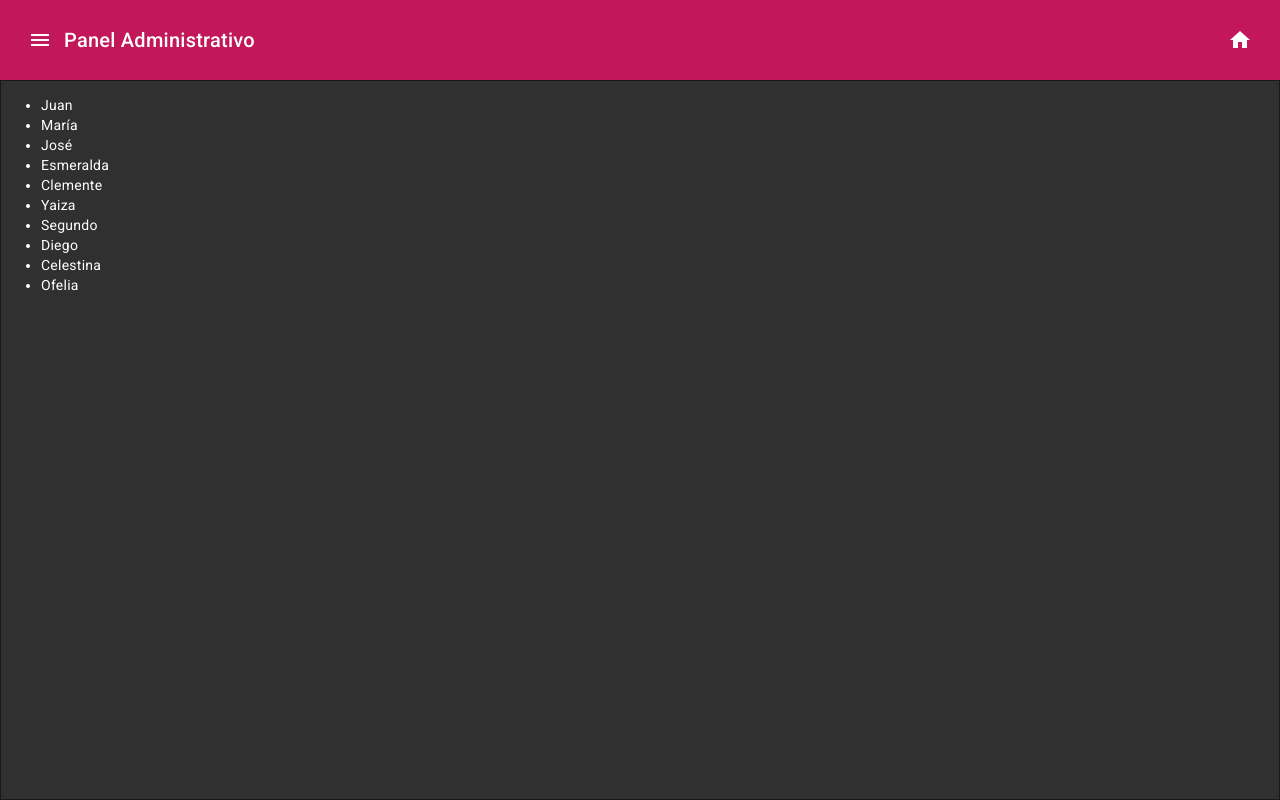
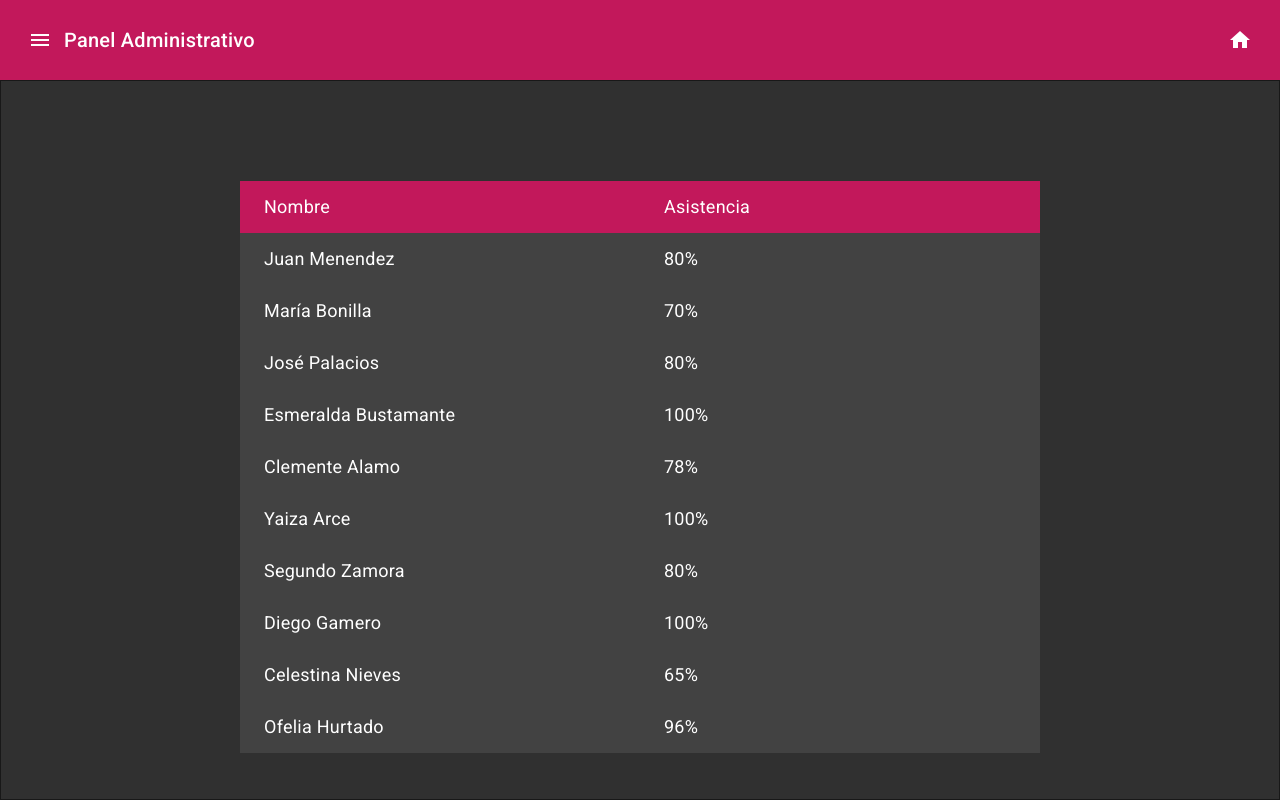
Before and after one commit to sebastianrhsarh/1PF-Riquelme, an Angular app: page /attendance in a window 1280 px wide. Built offline with nearby package versions, Linux system fonts and the light colour scheme.

Commit message:
new page attendance

```diff
--- a/src/app/administrative-panel/administrative-panel.module.ts
+++ b/src/app/administrative-panel/administrative-panel.module.ts
@@ -18,13 +18,15 @@ import { EditStudentComponent } from '../pages/edit-student/edit-student.compone
 import { MatDialogModule } from '@angular/material/dialog';
 import { SharedModule } from '../shared/shared.module';
 import { PipesModule } from '../shared/pipes/pipes.module';
+import { AttendanceComponent } from '../pages/attendance/attendance.component';
 
 @NgModule({
   declarations: [
     AdministrativePanelComponent,
     StudentsComponent,
     FormComponent,
-    EditStudentComponent
+    EditStudentComponent,
+    AttendanceComponent
   ],
   imports: [
     CommonModule,
--- a/src/app/app.module.ts
+++ b/src/app/app.module.ts
@@ -8,8 +8,7 @@ import { AttendanceComponent } from './pages/attendance/attendance.component';
 
 @NgModule({
   declarations: [
-    AppComponent,
-    AttendanceComponent
+    AppComponent
   ],
   imports: [
     BrowserModule,
--- a/src/app/pages/attendance/attendance.component.html
+++ b/src/app/pages/attendance/attendance.component.html
@@ -1,3 +1,16 @@
-<ul>
-  <li *ngFor="let student of students$ | async">{{ student.name }}</li>
-</ul>
+<div class="container">
+  <table>
+    <thead>
+      <tr>
+        <th>Nombre</th>
+        <th>Asistencia</th>
+      </tr>
+    </thead>
+    <tbody>
+      <tr *ngFor="let student of students$ | async">
+        <th>{{ student.name }} {{ student.lastName }}</th>
+        <td>{{ student.attendance }}%</td>
+      </tr>
+    </tbody>
+  </table>
+</div>
--- a/src/app/pages/attendance/attendance.component.scss
+++ b/src/app/pages/attendance/attendance.component.scss
@@ -0,0 +1,44 @@
+* {
+  margin: 0;
+  box-sizing: border-box;
+}
+
+.container {
+  text-align: -webkit-center;
+}
+
+body {
+  line-height: 1;
+  display: flex;
+  justify-content: center;
+}
+
+table {
+  width: 800px;
+  margin-top: 100px;
+  font-size: 18px;
+  border-collapse: collapse;
+}
+
+td,
+th {
+  padding: 16px 24px;
+  text-align: left;
+  font-weight: normal;
+}
+
+thead tr {
+  background-color: rgb(194,24,91);
+}
+
+thead th {
+  width: 25%;
+}
+
+tbody tr:nth-child(odd) {
+  background-color: rgb(66,66,66)
+}
+
+tbody tr:nth-child(even) {
+  background-color: rgb(66,66,66)
+}
--- a/src/app/pages/attendance/attendance.component.ts
+++ b/src/app/pages/attendance/attendance.component.ts
@@ -1,5 +1,6 @@
 import { Component } from '@angular/core';
 import { Observable } from 'rxjs';
+import { ELEMENT_DATA } from 'src/app/constants/constant';
 import { formatStudent } from 'src/app/interface/students';
 import { GetStudentsService } from 'src/app/services/get-students.service';
 
@@ -10,8 +11,12 @@ import { GetStudentsService } from 'src/app/services/get-students.service';
 })
 export class AttendanceComponent {
   students$: Observable<formatStudent[]>;
+  displayedColumns: string[] = ['name', 'attendance'];
+  dataSource = ELEMENT_DATA
 
   constructor(private studentService: GetStudentsService) {
     this.students$ = this.studentService.getStudents();
+    console.log("this.students$",this.students$);
   }
+
 }
```
Also changed, not shown: src/app/pages/attendance/attendance.module.ts (added, +14 -0 lines).
